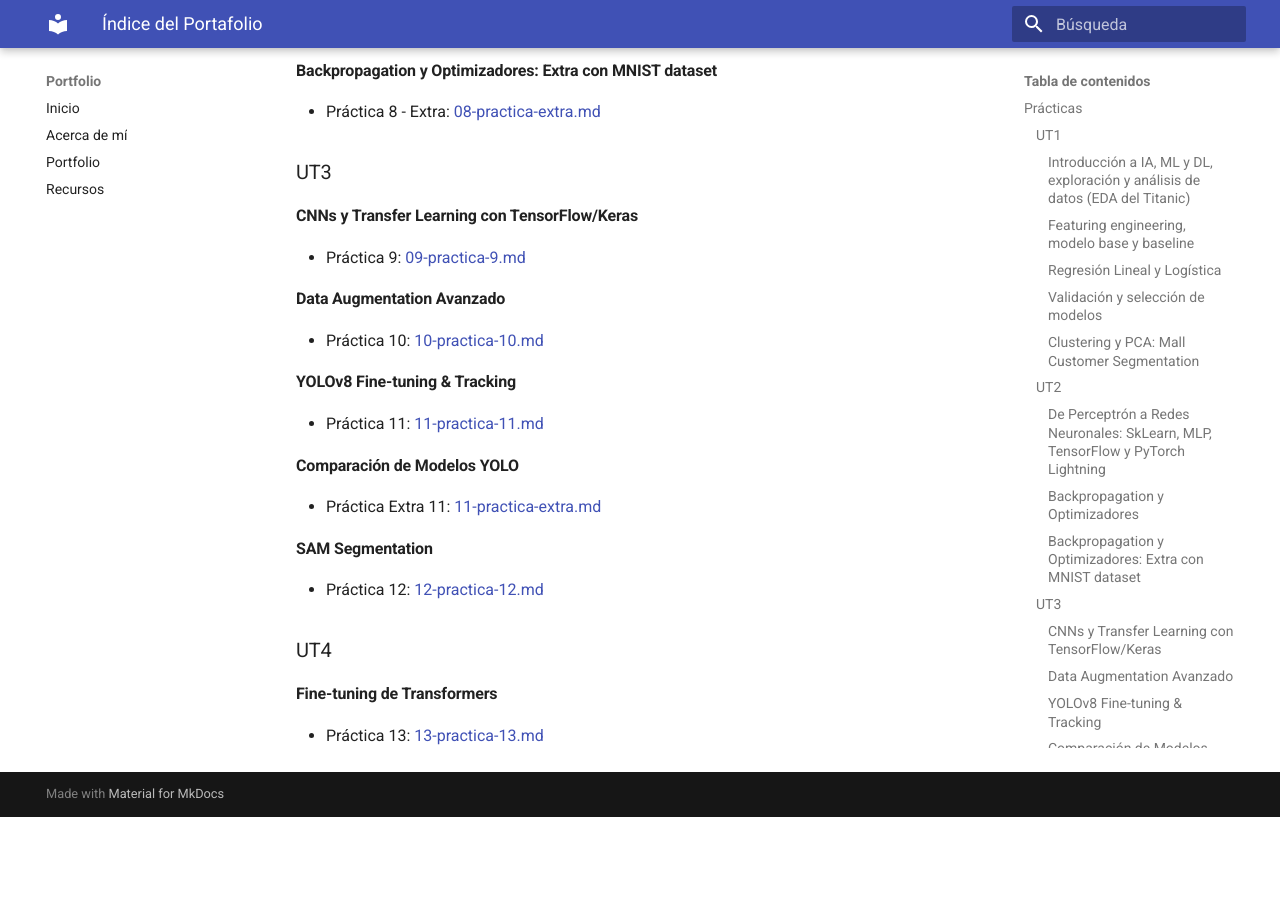
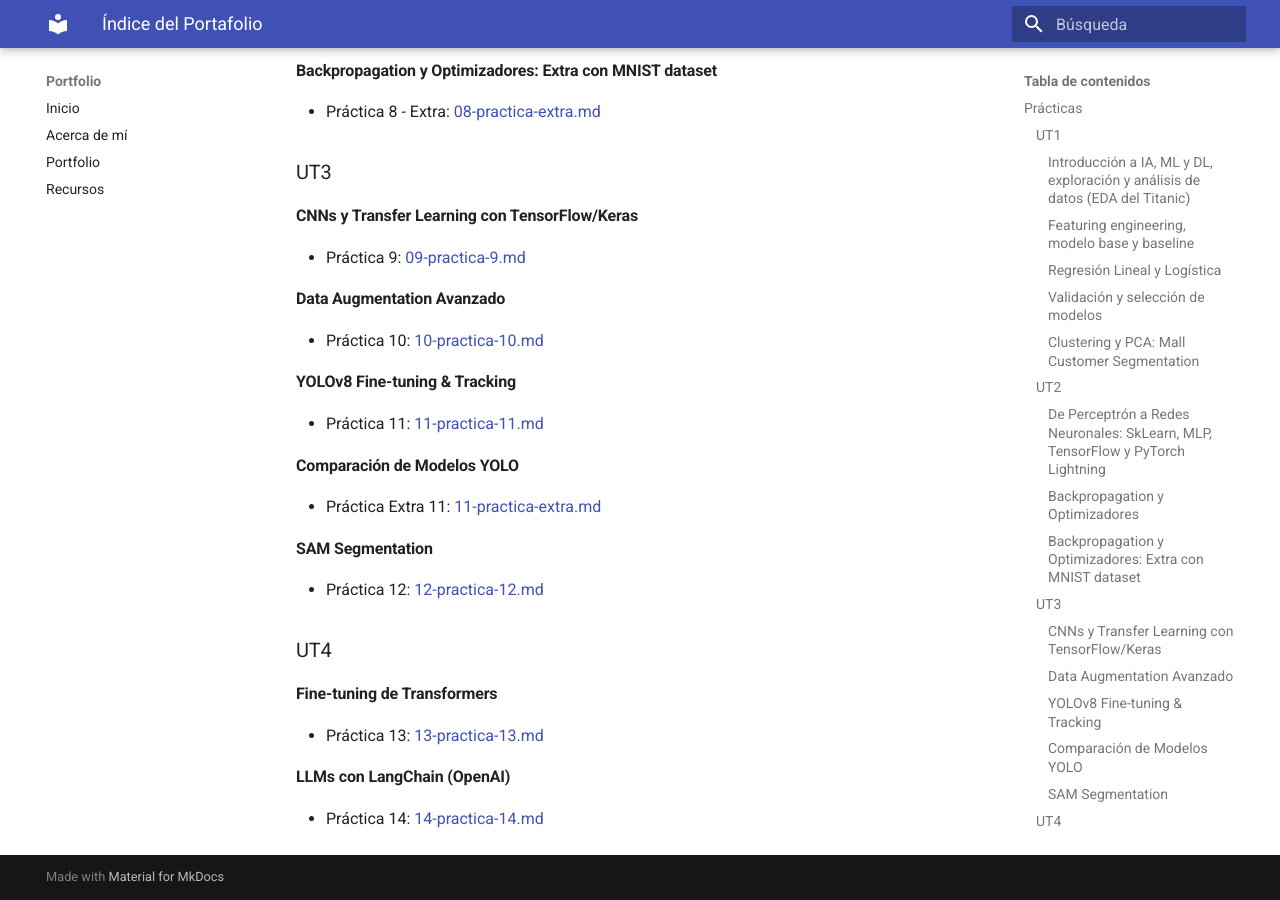
Before and after one commit to Sotogonzalo/IA-portfolio, an MkDocs documentation site: the page built from docs/portfolio/index.md, in a window 1280 px wide and 900 px high, scrolled down 1063 px. Built offline with MkDocs 1.6.1 and Material for MkDocs 9.7.7, drawn with Linux system fonts in a browser that asks for light colours; before the commit the page ends 1880 px from its top, so only the background shows below that.

Commit message:
actualizamos index.

```diff
--- a/docs/portfolio/index.md
+++ b/docs/portfolio/index.md
@@ -50,3 +50,5 @@ Bienvenido a las entradas del portafolio. Usá la plantilla para crear nuevas p
 ### UT4
 #### Fine-tuning de Transformers
 - Práctica 13: [13-practica-13.md](13-practica-13.md)
+#### LLMs con LangChain (OpenAI)
+- Práctica 14: [14-practica-14.md](14-practica-14.md)
```
